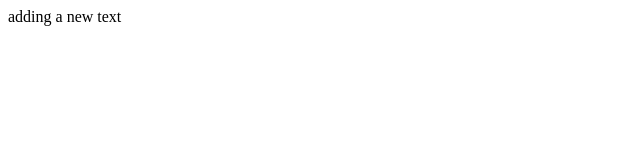
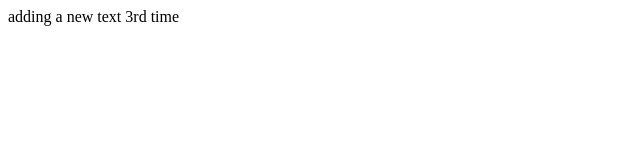
Before and after one commit to mohamedyousryelsheikh/gitExcercise, a plain HTML site: page index.html in a window 1280 px wide. Shown: the full height of the page, 0-640 px from the left. Drawn offline with Linux system fonts and the light colour scheme.

Commit message:
new line adedd

```diff
--- a/index.html
+++ b/index.html
@@ -7,7 +7,7 @@
     <title>Document</title>
 </head>
 <body>
-    adding a new text
+    adding a new text 3rd time
 
 </body>
 </html>
```
